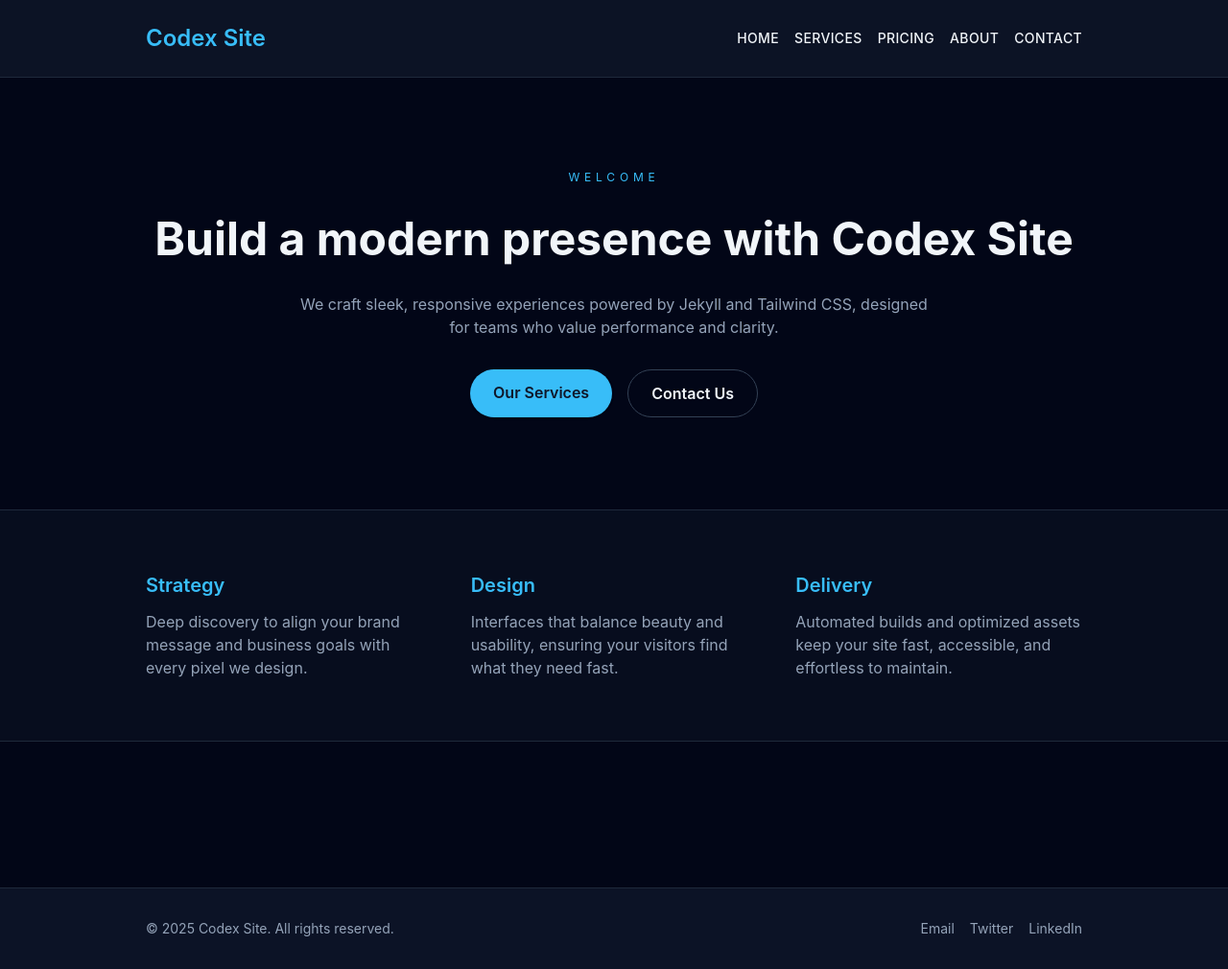
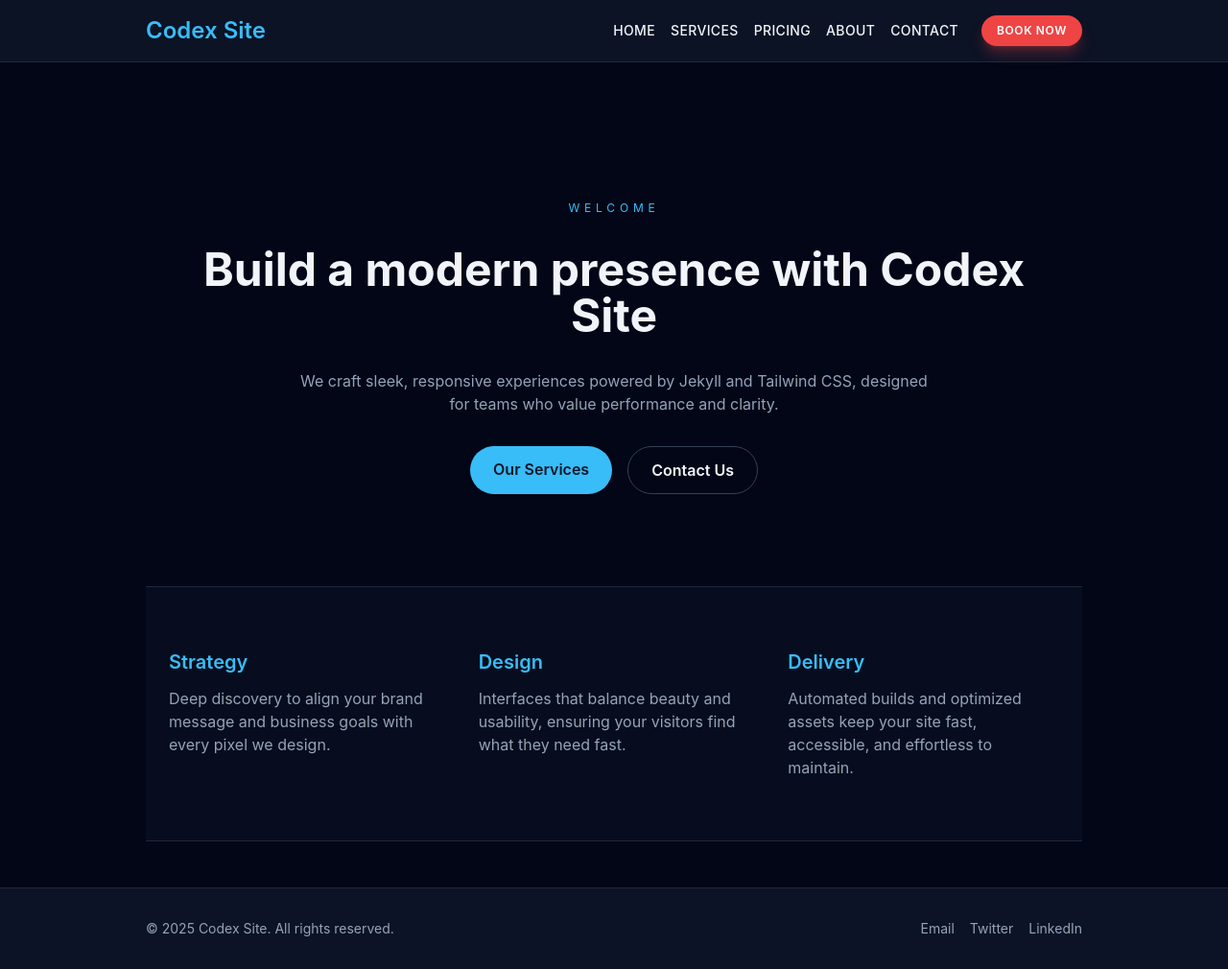
Before and after one commit to xboxlivejohns/.github.io, a Jekyll site: the page built from index.html, in a window 1280 px wide and 1010 px high. Shown: the whole window at 96% size. Built offline with Jekyll 4.4.1, drawn with Linux system fonts in a browser that asks for light colours; nearby versions of some CDN libraries.

Commit message:
Create sticky site layout with CTA navigation

```diff
--- a/_includes/header.html
+++ b/_includes/header.html
@@ -1,14 +1,13 @@
-<header class="border-b border-slate-800 bg-slate-900/80 backdrop-blur">
-  <div class="max-w-5xl mx-auto px-6 py-6 flex flex-col gap-4 sm:flex-row sm:items-center sm:justify-between">
+<header class="sticky top-0 z-50 border-b border-slate-800 bg-slate-900/80 backdrop-blur">
+  <div class="max-w-5xl mx-auto px-6 py-4 flex flex-wrap items-center gap-4 justify-between">
     <a href="{{ '/' | relative_url }}" class="text-2xl font-semibold text-primary">{{ site.name }}</a>
-    <nav>
-      <ul class="flex flex-wrap gap-4 text-sm font-medium uppercase tracking-wide">
-        <li><a class="hover:text-primary transition" href="{{ '/' | relative_url }}">Home</a></li>
-        <li><a class="hover:text-primary transition" href="{{ '/services.html' | relative_url }}">Services</a></li>
-        <li><a class="hover:text-primary transition" href="{{ '/pricing.html' | relative_url }}">Pricing</a></li>
-        <li><a class="hover:text-primary transition" href="{{ '/about.html' | relative_url }}">About</a></li>
-        <li><a class="hover:text-primary transition" href="{{ '/contact.html' | relative_url }}">Contact</a></li>
-      </ul>
+    <nav class="flex flex-wrap items-center gap-4 text-sm font-medium uppercase tracking-wide">
+      <a class="transition hover:text-primary" href="{{ '/' | relative_url }}">Home</a>
+      <a class="transition hover:text-primary" href="{{ '/services.html' | relative_url }}">Services</a>
+      <a class="transition hover:text-primary" href="{{ '/pricing.html' | relative_url }}">Pricing</a>
+      <a class="transition hover:text-primary" href="{{ '/about.html' | relative_url }}">About</a>
+      <a class="transition hover:text-primary" href="{{ '/contact.html' | relative_url }}">Contact</a>
+      <a class="ml-2 inline-flex items-center rounded-full bg-accent px-4 py-2 text-xs font-semibold uppercase tracking-wider text-white shadow-lg shadow-accent/30 transition hover:bg-accent/90" href="{{ '/contact.html' | relative_url }}">Book Now</a>
     </nav>
   </div>
 </header>
--- a/_layouts/default.html
+++ b/_layouts/default.html
@@ -24,7 +24,11 @@
   </head>
   <body class="bg-slate-950 text-slate-100 min-h-screen flex flex-col">
     {% include header.html %}
-    <main class="flex-1">{{ content }}</main>
+    <main class="flex-1">
+      <div class="max-w-5xl mx-auto w-full px-6 py-12">
+        {{ content }}
+      </div>
+    </main>
     {% include footer.html %}
   </body>
 </html>
```
Also changed, not shown: other parts of _layouts/default.html (+1 -1 lines).
